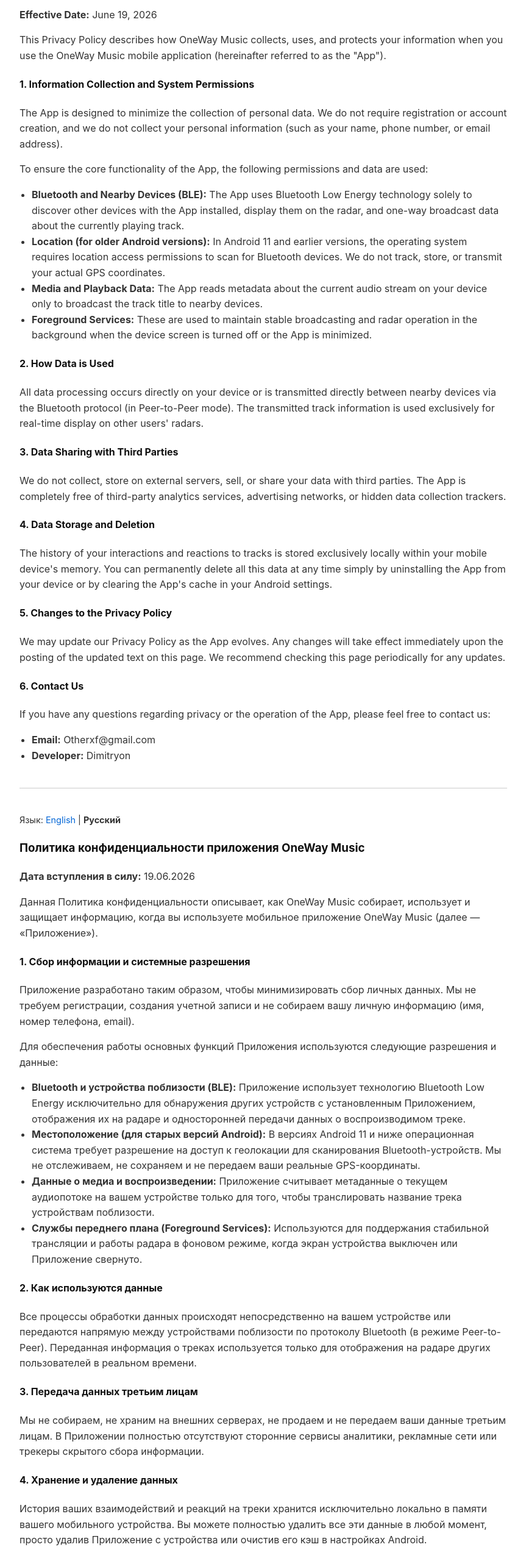
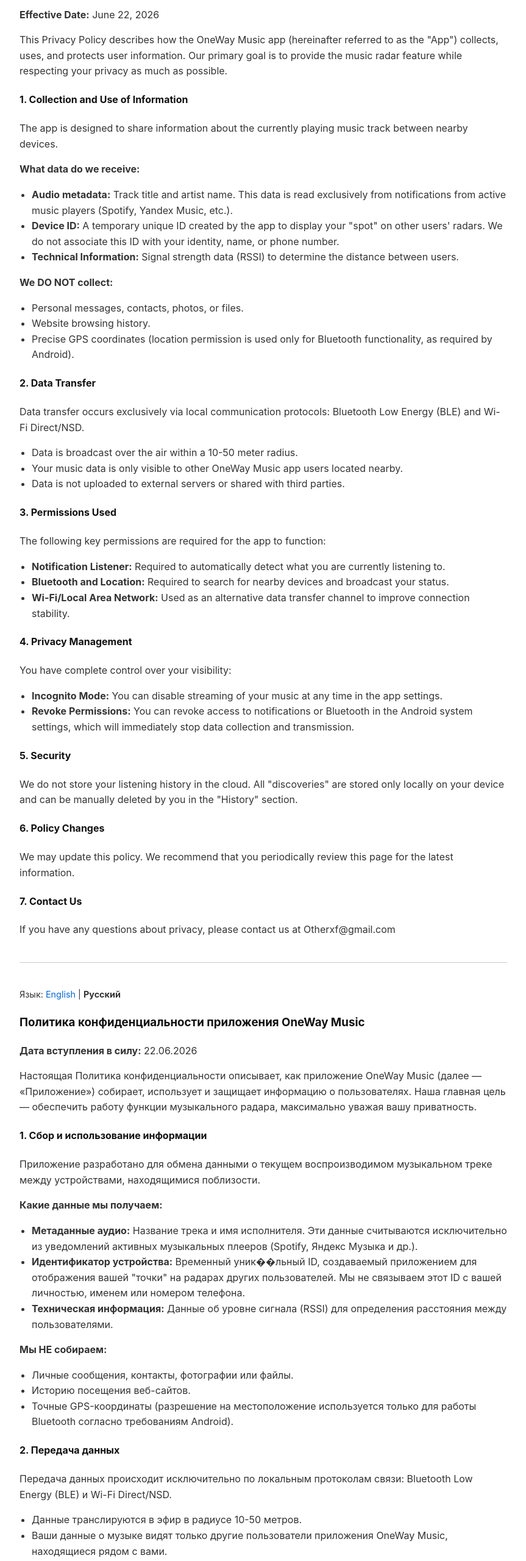
Before and after one commit to Dimitryon/oneway-music-privacy, a plain HTML site: page index.html in a window 1280 px wide. Shown: the part 100-2660 px from the top of the page at 61% size, without its empty margins (208-1071 px from the left). Drawn offline with Linux system fonts and the light colour scheme.

Commit message:
Update privacy policy with complete content for June 22, 2026

```diff
--- a/index.html
+++ b/index.html
@@ -42,38 +42,56 @@
 
     <!-- ENGLISH VERSION -->
     <h3>Privacy Policy for the OneWay Music App</h3>
-    <p><strong>Effective Date:</strong> June 19, 2026</p>
+    <p><strong>Effective Date:</strong> June 22, 2026</p>
 
-    <p>This Privacy Policy describes how OneWay Music collects, uses, and protects your information when you use the OneWay Music mobile application (hereinafter referred to as the "App").</p>
+    <p>This Privacy Policy describes how the OneWay Music app (hereinafter referred to as the "App") collects, uses, and protects user information. Our primary goal is to provide the music radar feature while respecting your privacy as much as possible.</p>
 
-    <h4>1. Information Collection and System Permissions</h4>
-    <p>The App is designed to minimize the collection of personal data. We do not require registration or account creation, and we do not collect your personal information (such as your name, phone number, or email address).</p>
-    <p>To ensure the core functionality of the App, the following permissions and data are used:</p>
+    <h4>1. Collection and Use of Information</h4>
+    <p>The app is designed to share information about the currently playing music track between nearby devices.</p>
+    <p><strong>What data do we receive:</strong></p>
     <ul>
-        <li><strong>Bluetooth and Nearby Devices (BLE):</strong> The App uses Bluetooth Low Energy technology solely to discover other devices with the App installed, display them on the radar, and one-way broadcast data about the currently playing track.</li>
-        <li><strong>Location (for older Android versions):</strong> In Android 11 and earlier versions, the operating system requires location access permissions to scan for Bluetooth devices. We do not track, store, or transmit your actual GPS coordinates.</li>
-        <li><strong>Media and Playback Data:</strong> The App reads metadata about the current audio stream on your device only to broadcast the track title to nearby devices.</li>
-        <li><strong>Foreground Services:</strong> These are used to maintain stable broadcasting and radar operation in the background when the device screen is turned off or the App is minimized.</li>
+        <li><strong>Audio metadata:</strong> Track title and artist name. This data is read exclusively from notifications from active music players (Spotify, Yandex Music, etc.).</li>
+        <li><strong>Device ID:</strong> A temporary unique ID created by the app to display your "spot" on other users' radars. We do not associate this ID with your identity, name, or phone number.</li>
+        <li><strong>Technical Information:</strong> Signal strength data (RSSI) to determine the distance between users.</li>
+    </ul>
+    <p><strong>We DO NOT collect:</strong></p>
+    <ul>
+        <li>Personal messages, contacts, photos, or files.</li>
+        <li>Website browsing history.</li>
+        <li>Precise GPS coordinates (location permission is used only for Bluetooth functionality, as required by Android).</li>
     </ul>
 
-    <h4>2. How Data is Used</h4>
-    <p>All data processing occurs directly on your device or is transmitted directly between nearby devices via the Bluetooth protocol (in Peer-to-Peer mode). The transmitted track information is used exclusively for real-time display on other users' radars.</p>
+    <h4>2. Data Transfer</h4>
+    <p>Data transfer occurs exclusively via local communication protocols: Bluetooth Low Energy (BLE) and Wi-Fi Direct/NSD.</p>
+    <ul>
+        <li>Data is broadcast over the air within a 10-50 meter radius.</li>
+        <li>Your music data is only visible to other OneWay Music app users located nearby.</li>
+        <li>Data is not uploaded to external servers or shared with third parties.</li>
+    </ul>
 
-    <h4>3. Data Sharing with Third Parties</h4>
-    <p>We do not collect, store on external servers, sell, or share your data with third parties. The App is completely free of third-party analytics services, advertising networks, or hidden data collection trackers.</p>
+    <h4>3. Permissions Used</h4>
+    <p>The following key permissions are required for the app to function:</p>
+    <ul>
+        <li><strong>Notification Listener:</strong> Required to automatically detect what you are currently listening to.</li>
+        <li><strong>Bluetooth and Location:</strong> Required to search for nearby devices and broadcast your status.</li>
+        <li><strong>Wi-Fi/Local Area Network:</strong> Used as an alternative data transfer channel to improve connection stability.</li>
+    </ul>
 
-    <h4>4. Data Storage and Deletion</h4>
-    <p>The history of your interactions and reactions to tracks is stored exclusively locally within your mobile device's memory. You can permanently delete all this data at any time simply by uninstalling the App from your device or by clearing the App's cache in your Android settings.</p>
+    <h4>4. Privacy Management</h4>
+    <p>You have complete control over your visibility:</p>
+    <ul>
+        <li><strong>Incognito Mode:</strong> You can disable streaming of your music at any time in the app settings.</li>
+        <li><strong>Revoke Permissions:</strong> You can revoke access to notifications or Bluetooth in the Android system settings, which will immediately stop data collection and transmission.</li>
+    </ul>
 
-    <h4>5. Changes to the Privacy Policy</h4>
-    <p>We may update our Privacy Policy as the App evolves. Any changes will take effect immediately upon the posting of the updated text on this page. We recommend checking this page periodically for any updates.</p>
+    <h4>5. Security</h4>
+    <p>We do not store your listening history in the cloud. All "discoveries" are stored only locally on your device and can be manually deleted by you in the "History" section.</p>
 
-    <h4>6. Contact Us</h4>
-    <p>If you have any questions regarding privacy or the operation of the App, please feel free to contact us:</p>
-    <ul>
-        <li><strong>Email:</strong> Otherxf@gmail.com</li>
-        <li><strong>Developer:</strong> Dimitryon</li>
-    </ul>
+    <h4>6. Policy Changes</h4>
+    <p>We may update this policy. We recommend that you periodically review this page for the latest information.</p>
+
+    <h4>7. Contact Us</h4>
+    <p>If you have any questions about privacy, please contact us at Otherxf@gmail.com</p>
 
     <hr>
 
@@ -83,38 +101,56 @@
     </div>
 
     <h3>Политика конфиденциальности приложения OneWay Music</h3>
-    <p><strong>Дата вступления в силу:</strong> 19.06.2026</p>
+    <p><strong>Дата вступления в силу:</strong> 22.06.2026</p>
 
-    <p>Данная Политика конфиденциальности описывает, как OneWay Music собирает, использует и защищает информацию, когда вы используете мобильное приложение OneWay Music (далее — «Приложение»).</p>
+    <p>Настоящая Политика конфиденциальности описывает, как приложение OneWay Music (далее — «Приложение») собирает, использует и защищает информацию о пользователях. Наша главная цель — обеспечить работу функции музыкального радара, максимально уважая вашу приватность.</p>
 
-    <h4>1. Сбор информации и системные разрешения</h4>
-    <p>Приложение разработано таким образом, чтобы минимизировать сбор личных данных. Мы не требуем регистрации, создания учетной записи и не собираем вашу личную информацию (имя, номер телефона, email).</p>
-    <p>Для обеспечения работы основных функций Приложения используются следующие разрешения и данные:</p>
+    <h4>1. Сбор и использование информации</h4>
+    <p>Приложение разработано для обмена данными о текущем воспроизводимом музыкальном треке между устройствами, находящимися поблизости.</p>
+    <p><strong>Какие данные мы получаем:</strong></p>
     <ul>
-        <li><strong>Bluetooth и устройства поблизости (BLE):</strong> Приложение использует технологию Bluetooth Low Energy исключительно для обнаружения других устройств с установленным Приложением, отображения их на радаре и односторонней передачи данных о воспроизводимом треке.</li>
-        <li><strong>Местоположение (для старых версий Android):</strong> В версиях Android 11 и ниже операционная система требует разрешение на доступ к геолокации для сканирования Bluetooth-устройств. Мы не отслеживаем, не сохраняем и не передаем ваши реальные GPS-координаты.</li>
-        <li><strong>Данные о медиа и воспроизведении:</strong> Приложение считывает метаданные о текущем аудиопотоке на вашем устройстве только для того, чтобы транслировать название трека устройствам поблизости.</li>
-        <li><strong>Службы переднего плана (Foreground Services):</strong> Используются для поддержания стабильной трансляции и работы радара в фоновом режиме, когда экран устройства выключен или Приложение свернуто.</li>
+        <li><strong>Метаданные аудио:</strong> Название трека и имя исполнителя. Эти данные считываются исключительно из уведомлений активных музыкальных плееров (Spotify, Яндекс Музыка и др.).</li>
+        <li><strong>Идентификатор устройства:</strong> Временный уник��льный ID, создаваемый приложением для отображения вашей "точки" на радарах других пользователей. Мы не связываем этот ID с вашей личностью, именем или номером телефона.</li>
+        <li><strong>Техническая информация:</strong> Данные об уровне сигнала (RSSI) для определения расстояния между пользователями.</li>
+    </ul>
+    <p><strong>Мы НЕ собираем:</strong></p>
+    <ul>
+        <li>Личные сообщения, контакты, фотографии или файлы.</li>
+        <li>Историю посещения веб-сайтов.</li>
+        <li>Точные GPS-координаты (разрешение на местоположение используется только для работы Bluetooth согласно требованиям Android).</li>
     </ul>
 
-    <h4>2. Как используются данные</h4>
-    <p>Все процессы обработки данных происходят непосредственно на вашем устройстве или передаются напрямую между устройствами поблизости по протоколу Bluetooth (в режиме Peer-to-Peer). Переданная информация о треках используется только для отображения на радаре других пользователей в реальном времени.</p>
+    <h4>2. Передача данных</h4>
+    <p>Передача данных происходит исключительно по локальным протоколам связи: Bluetooth Low Energy (BLE) и Wi-Fi Direct/NSD.</p>
+    <ul>
+        <li>Данные транслируются в эфир в радиусе 10-50 метров.</li>
+        <li>Ваши данные о музыке видят только другие пользователи приложения OneWay Music, находящиеся рядом с вами.</li>
+        <li>Данные не загружаются на внешние серверы и не передаются третьим лицам.</li>
+    </ul>
 
-    <h4>3. Передача данных третьим лицам</h4>
-    <p>Мы не собираем, не храним на внешних серверах, не продаем и не передаем ваши данные третьим лицам. В Приложении полностью отсутствуют сторонние сервисы аналитики, рекламные сети или трекеры скрытого сбора информации.</p>
+    <h4>3. Используемые разрешения</h4>
+    <p>Для работы приложения требуются следующие ключевые разрешения:</p>
+    <ul>
+        <li><strong>Доступ к уведомлениям (Notification Listener):</strong> Необходим для автоматического определения того, что вы слушаете в данный момент.</li>
+        <li><strong>Bluetooth и Местоположение:</strong> Необходимы для поиска устройств поблизости и вещания вашего статуса.</li>
+        <li><strong>Wi-Fi / Локальная сеть:</strong> Используется как альтернативный канал передачи данных для повышения стабильности связи.</li>
+    </ul>
 
-    <h4>4. Хранение и удаление данных</h4>
-    <p>История ваших взаимодействий и реакций на треки хранится исключительно локально в памяти вашего мобильного устройства. Вы можете полностью удалить все эти данные в любой момент, просто удалив Приложение с устройства или очистив его кэш в настройках Android.</p>
+    <h4>4. Управление приватностью</h4>
+    <p>Вы полностью контролируете свою видимость:</p>
+    <ul>
+        <li><strong>Режим Инкогнито:</strong> Вы можете в любой момент отключить трансляцию своей музыки в настройках приложения.</li>
+        <li><strong>Отзыв разрешений:</strong> Вы можете отозвать доступ к уведомлениям или Bluetooth в системных настройках Android, что мгновенно прекратит сбор и передачу данных.</li>
+    </ul>
 
-    <h4>5. Изменения в Политике конфиденциальности</h4>
-    <p>Мы можем обновлять нашу Политику конфиденциальности по мере развития Приложения. Любые изменения вступают в силу с момента публикации обновленного текста на этой странице. Рекомендуется периодически проверять эту страницу на наличие изменений.</p>
+    <h4>5. Безопасность</h4>
+    <p>Мы не храним вашу историю прослушиваний в облаке. Вся информация о "находках" хранится только локально на вашем устройстве и может быть удалена вами вручную в разделе "История".</p>
 
-    <h4>6. Контакты</h4>
-    <p>Если у вас возникли вопросы по поводу конфиденциальности или работы Приложения, вы можете связаться с нами:</p>
-    <ul>
-        <li><strong>Email:</strong> Otherxf@gmail.com</li>
-        <li><strong>Разработчик:</strong> Dimitryon</li>
-    </ul>
+    <h4>6. Изменения в политике</h4>
+    <p>Мы можем обновлять эту политику. Мы рекомендуем периодически просматривать эту страницу для получения актуальной информации.</p>
+
+    <h4>7. Контакты</h4>
+    <p>Если у вас есть вопросы по поводу конфиденциальности, свяжитесь с нами: Otherxf@gmail.com</p>
 
 </body>
 </html>
```
